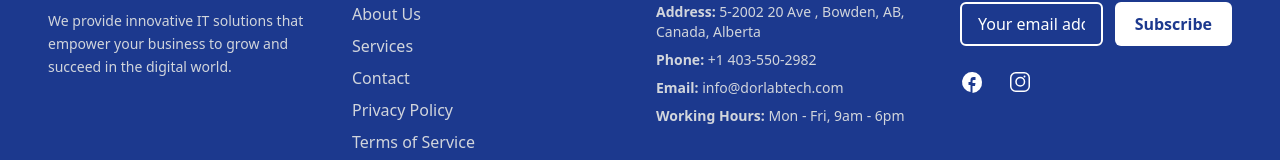
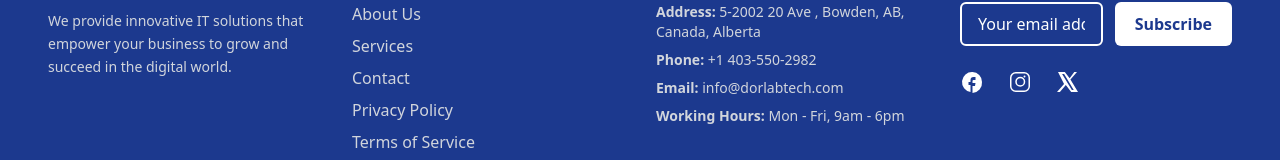
Before and after one commit to Shubham-juris/dorlabstechltd, a React (Vite) app: page / in a window 1280 px wide. Shown: the part 4562-4722 px from the top of the page. Built offline with nearby package versions, Linux system fonts and the light colour scheme.

Commit message:
Update Footer.jsx

```diff
--- a/src/components/Home/Footer.jsx
+++ b/src/components/Home/Footer.jsx
@@ -126,7 +126,7 @@ export default function Footer() {
             {/* Social Icons */}
             <div className="flex space-x-6 mt-6 justify-start sm:justify-start">
               <a
-                href="https://www.facebook.com/profile.php?id=100094213581942"
+                href="https://www.facebook.com/dorlabstech/"
                 target="_blank"
                 rel="noopener noreferrer"
                 aria-label="Facebook"
@@ -143,7 +143,7 @@ export default function Footer() {
               </a>
 
               <a
-                href="https://instagram.com/dorlabstech"
+                href="https://www.instagram.com/dorlabstech21/"
                 target="_blank"
                 rel="noopener noreferrer"
                 aria-label="Instagram"
@@ -158,6 +158,22 @@ export default function Footer() {
                   <path d="M7.75 2h8.5A5.75 5.75 0 0122 7.75v8.5A5.75 5.75 0 0116.25 22h-8.5A5.75 5.75 0 012 16.25v-8.5A5.75 5.75 0 017.75 2zm0 1.5A4.25 4.25 0 003.5 7.75v8.5A4.25 4.25 0 007.75 20.5h8.5a4.25 4.25 0 004.25-4.25v-8.5A4.25 4.25 0 0016.25 3.5h-8.5zm8.75 2a1 1 0 110 2 1 1 0 010-2zm-4.25 1.25a5 5 0 110 10 5 5 0 010-10zm0 1.5a3.5 3.5 0 100 7 3.5 3.5 0 000-7z" />
                 </svg>
               </a>
+              <a
+              href="https://x.com/dorlabs74103"
+              target="_blank"
+              rel="noopener noreferrer"
+              aria-label="X"
+              className="hover:text-gray-300 transition-colors"
+            >
+            <svg
+              className="w-6 h-6"
+              fill="currentColor"
+              viewBox="0 0 24 24"
+              aria-hidden="true"
+            >
+              <path d="M18.244 2H21l-6.56 7.5L22 22h-6.828l-5.34-6.985L3.9 22H1l7.02-8.02L2 2h6.828l4.83 6.322L18.244 2zm-2.396 18h1.884L8.114 4H6.1l9.748 16z" />
+            </svg>
+            </a>
             </div>
           </div>
         </div>
```
